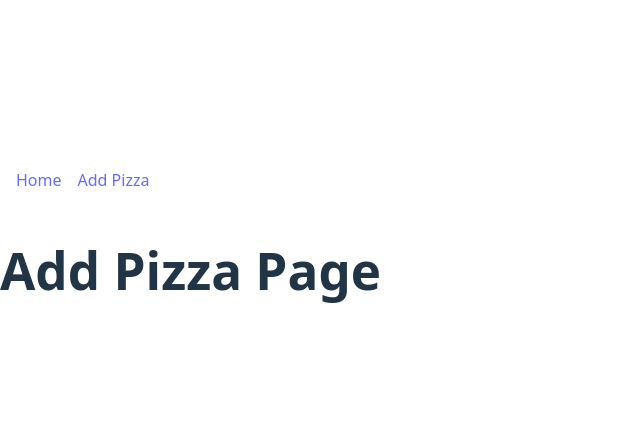
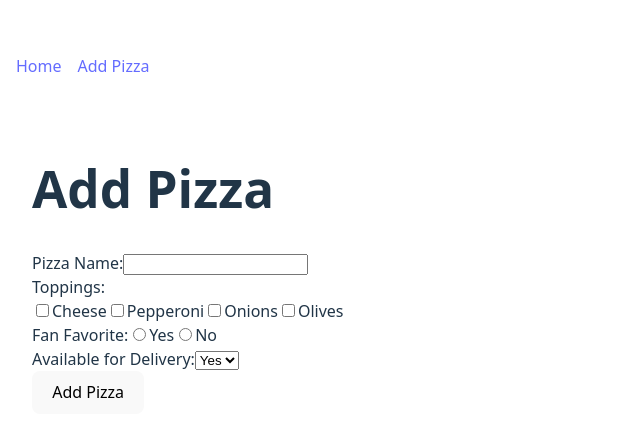
Before and after one commit to Abhishek-Soundalgekar-atri/react-training-project, a React (Vite) app: page /add-pizza in a window 1280 px wide. Shown: the part 158-594 px from the top of the page, without its empty margins (0-640 px from the left). Built offline with nearby package versions, Linux system fonts and the light colour scheme.

Commit message:
ICTRAINING-2334 feat: implement Add Pizza form using React Hook Form

```diff
--- a/package.json
+++ b/package.json
@@ -13,6 +13,7 @@
     "@tanstack/react-table": "^8.21.3",
     "react": "^19.2.0",
     "react-dom": "^19.2.0",
+    "react-hook-form": "^7.71.1",
     "react-router-dom": "^7.13.0"
   },
   "devDependencies": {
--- a/src/pages/AddPizza.tsx
+++ b/src/pages/AddPizza.tsx
@@ -1,3 +1,86 @@
-export default function AddPizza() {
-  return <h1>Add Pizza Page</h1>;
+import { useForm } from "react-hook-form";
+import { useNavigate } from "react-router-dom";
+
+interface AddPizzaFormData
+{
+  name: string;
+  toppings: string[];
+  fanFavorite: string;
+  delivery: string;
 }
+
+export default function AddPizza()
+{
+  const { register, handleSubmit } = useForm<AddPizzaFormData>();
+  const navigate = useNavigate();
+
+  const onSubmit = (data: AddPizzaFormData) => {
+    console.log("Form Submitted:", data);
+
+    // temporary redirect
+    navigate("/");
+  };
+
+  return (
+    <div style={{ padding: "2rem" }}>
+      <h1>Add Pizza</h1>
+
+      <form onSubmit={handleSubmit(onSubmit)}>
+
+        {/* Pizza Name */}
+        <div>
+          <label>Pizza Name:</label>
+          <input {...register("name")} required />
+        </div>
+
+        {/* Toppings */}
+        <div>
+          <label>Toppings:</label>
+          <div>
+            <label>
+              <input type="checkbox" value="Cheese" {...register("toppings")} />
+              Cheese
+            </label>
+            <label>
+              <input type="checkbox" value="Pepperoni" {...register("toppings")} />
+              Pepperoni
+            </label>
+            <label>
+              <input type="checkbox" value="Onions" {...register("toppings")} />
+              Onions
+            </label>
+            <label>
+              <input type="checkbox" value="Olives" {...register("toppings")} />
+              Olives
+            </label>
+          </div>
+        </div>
+
+        {/* Fan Favorite */}
+        <div>
+          <label>Fan Favorite:</label>
+          <label>
+            <input type="radio" value="true" {...register("fanFavorite")} />
+            Yes
+          </label>
+          <label>
+            <input type="radio" value="false" {...register("fanFavorite")} />
+            No
+          </label>
+        </div>
+
+        {/* Delivery */}
+        <div>
+          <label>Available for Delivery:</label>
+          <select {...register("delivery")}>
+            <option value="true">Yes</option>
+            <option value="false">No</option>
+          </select>
+        </div>
+
+        <button type="submit">Add Pizza</button>
+
+      </form>
+    </div>
+  );
+}
```
Also changed, not shown: 1 other file (tests, documents, lock files or other folders).
